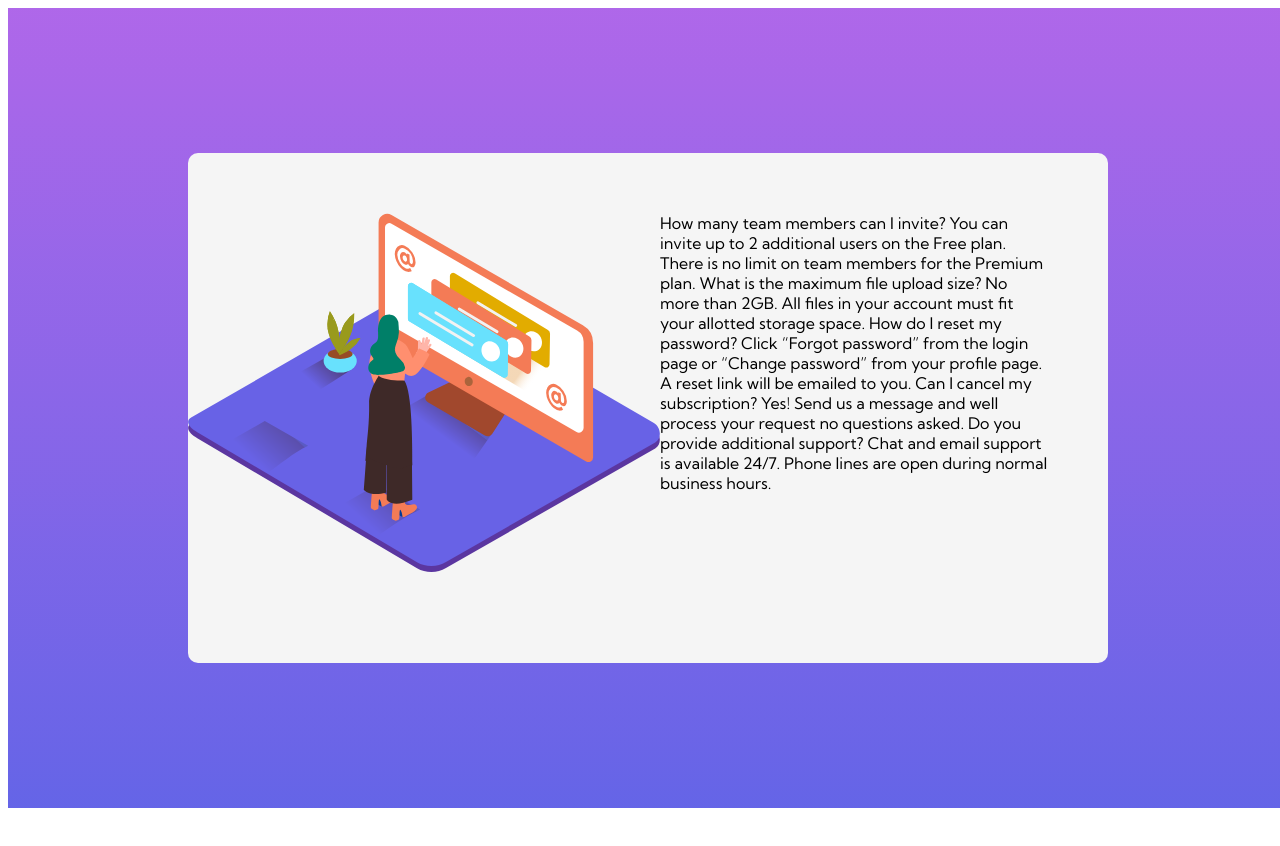
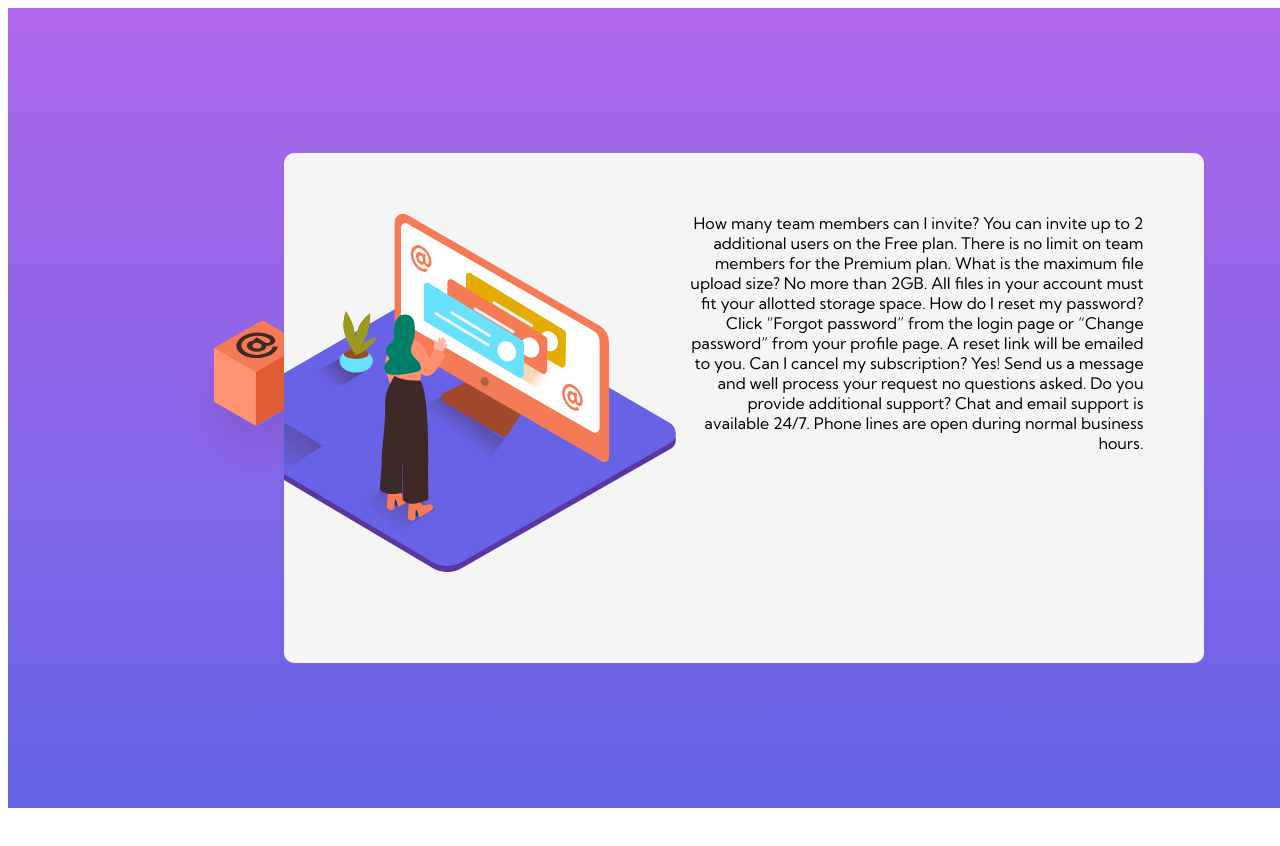
Before and after one commit to Taylor-Hewitson/FAQ-accordion-card, a plain HTML site: page index.html in a window 1280 px wide. Before the commit the page ends 808 px from the top, so only its background shows below. Drawn offline with Linux system fonts and the light colour scheme.

Commit message:
image in position
working out second image positioning

```diff
--- a/index.html
+++ b/index.html
@@ -17,24 +17,28 @@
   </head>
   <body>
     <div id="container">
+      <div id="box"><img src="./images/illustration-box-desktop.svg"></div>
       <div class="card">
-        <div class="box">
-        <div class="women">
-        <img src="./images/illustration-woman-online-desktop.svg" alt="women online" >
-      </div>
-        <div class="text">
-          How many team members can I invite? You can invite up to 2 additional
-          users on the Free plan. There is no limit on team members for the
-          Premium plan. What is the maximum file upload size? No more than 2GB.
-          All files in your account must fit your allotted storage space. How do
-          I reset my password? Click “Forgot password” from the login page or
-          “Change password” from your profile page. A reset link will be emailed
-          to you. Can I cancel my subscription? Yes! Send us a message and well
-          process your request no questions asked. Do you provide additional
-          support? Chat and email support is available 24/7. Phone lines are
-          open during normal business hours.
+        <div class="card-inner">
+          <div class="women">
+            <img
+              src="./images/illustration-woman-online-desktop.svg"
+              alt="women online"
+            />
+          </div>
+          <div class="text">
+            How many team members can I invite? You can invite up to 2
+            additional users on the Free plan. There is no limit on team members
+            for the Premium plan. What is the maximum file upload size? No more
+            than 2GB. All files in your account must fit your allotted storage
+            space. How do I reset my password? Click “Forgot password” from the
+            login page or “Change password” from your profile page. A reset link
+            will be emailed to you. Can I cancel my subscription? Yes! Send us a
+            message and well process your request no questions asked. Do you
+            provide additional support? Chat and email support is available
+            24/7. Phone lines are open during normal business hours.
+          </div>
         </div>
-      </div>
       </div>
     </div>
   </body>
--- a/style.css
+++ b/style.css
@@ -15,6 +15,12 @@
 
 }
 
+#box{
+    position: relative;
+    bottom: -310px;
+    left: 70px;
+}
+
 
 .card{
     height: 510px;
@@ -24,23 +30,33 @@
     position: relative;
     align-self: center;
     flex-direction: row;
+    overflow: hidden;
+    flex-wrap: nowrap;
+    justify-content: space-around;
 }
-.box{
+
+.card-inner{
     margin-top: 60px;
     margin-right: 60px;
-    flex-wrap: nowrap;
-    justify-content: space-around;
+
 }
 
 .women{
     float: left;
     justify-content: center;
+    padding-right: 20px;
+    object-fit: cover;
+    margin: auto;
+    position: absolute;
+    left: -80px;
 }
 
 .text{
-    text-align: left;
+    text-align: right;
     max-height: 510px;
-    align-items: center;
-  justify-content: center;
-  position: relative;
+    max-width: 460px;
+    align-items: right;
+    float: right;
+    position: relative;
+
 }
```
